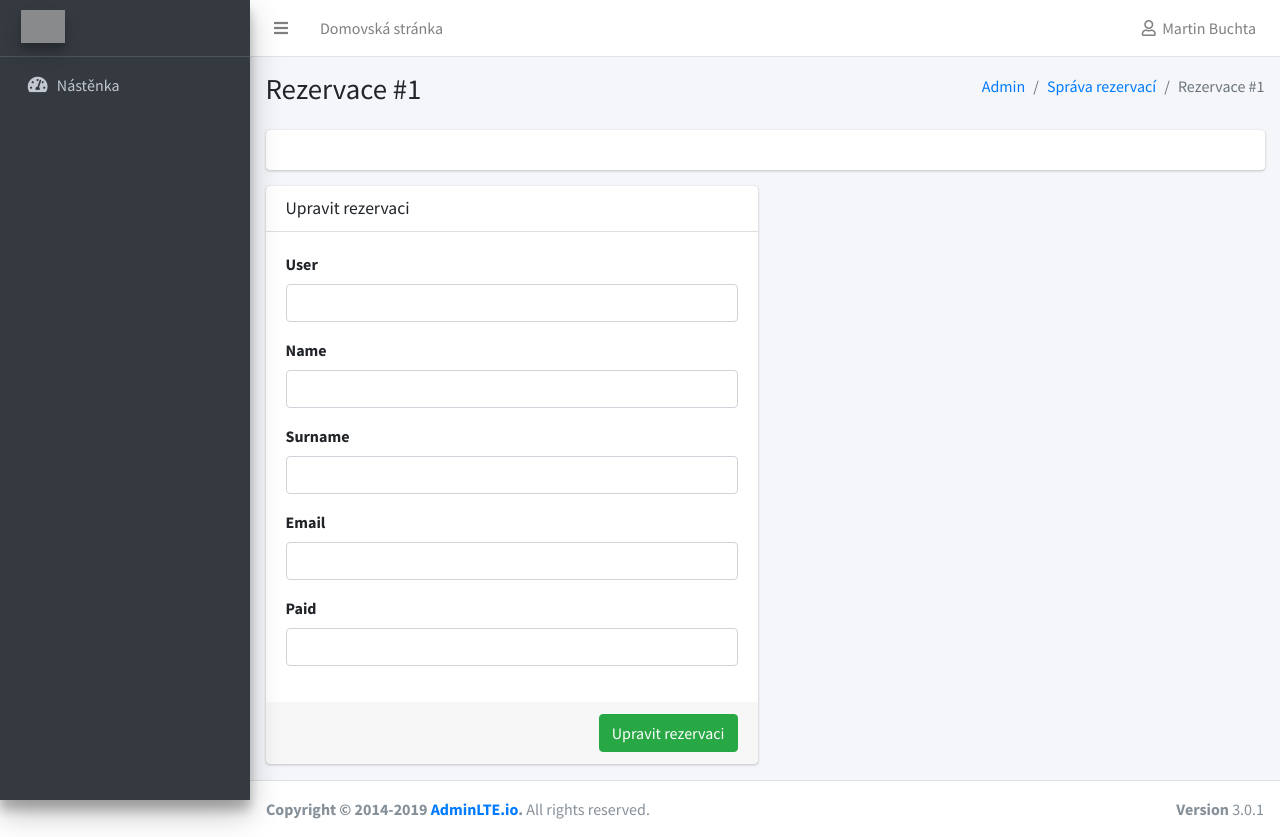
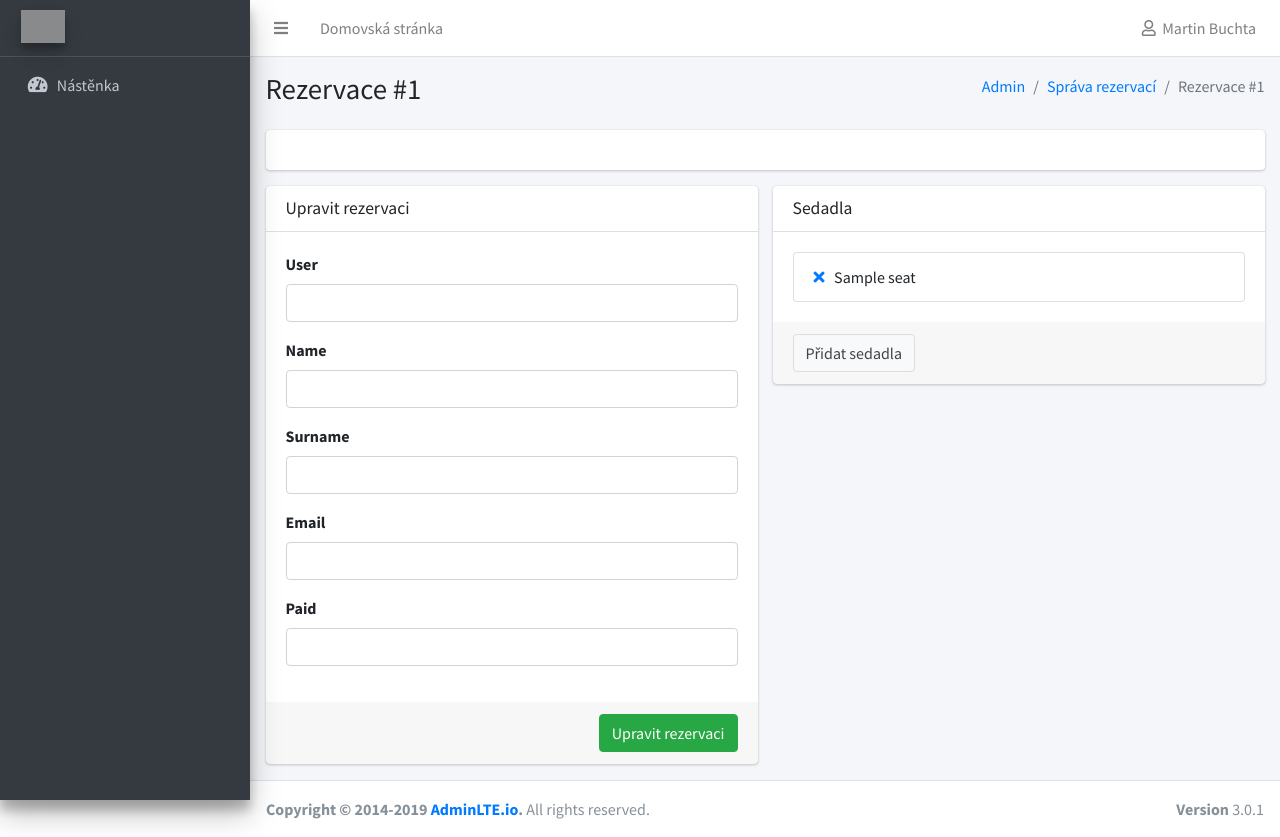
Before and after one commit to martinbuchta/iis, a Symfony app: template templates/pokladni/reservation/edit.html.twig in a window 1280 px wide. Run offline with Twig, Linux system fonts and the light colour scheme; the template is opened without the code that fills it: most values are stand-ins (such as "Sample title", 1, 10 or a date in 2020); form fields are guessed from the names that the template uses; some libraries are stand-ins or nearby versions; grey boxes are pictures that could not be loaded.

Commit message:
Ticket remove

```diff
--- a/src/Entity/Seat.php
+++ b/src/Entity/Seat.php
@@ -50,6 +50,11 @@ class Seat
     {
         $this->tickets = new ArrayCollection();
         $this->hall = $hall;
+    }
+
+    public function __toString()
+    {
+        return 'Řada ' . $this->row . ' / sedadlo ' . $this->number;
     }
 
     /**
--- a/templates/pokladni/reservation/edit.html.twig
+++ b/templates/pokladni/reservation/edit.html.twig
@@ -56,7 +56,52 @@
                         {{ form_end(form) }}
                     </div>
                 </div>
+                <div class="col-lg-6">
+                    <div class="card">
+                        <div class="card-header">
+                            <h3 class="card-title">Sedadla</h3>
+                        </div>
+                        <div class="card-body">
+                            <ul class="list-group">
+                                {% for ticket in reservation.tickets %}
+                                    <li class="list-group-item">
+                                        <a href="{{ url('pokladni_ticket_remove', {'id': ticket.id}) }}" class="remove"
+                                        onclick="return confirm('Opravdu si přejete odstranit sedadlo {{ ticket.seat }} z rezervace?')">
+                                            <i class="fa fa-times"></i>
+                                        </a>&nbsp;
+                                        {{ ticket.seat }}
+                                    </li>
+                                {% endfor %}
+                            </ul>
+                        </div>
+                        <div class="card-footer">
+                            <button type="button" class="btn btn-default" data-toggle="modal" data-target="#exampleModal">
+                                Přidat sedadla
+                            </button>
+                        </div>
+                    </div>
+                </div>
             </div>
         </div>
     </section>
+
+    <div class="modal fade" id="exampleModal" tabindex="-1" role="dialog" aria-labelledby="exampleModalLabel" aria-hidden="true">
+        <div class="modal-dialog" role="document">
+            <div class="modal-content">
+                <div class="modal-header">
+                    <h5 class="modal-title" id="exampleModalLabel">Modal title</h5>
+                    <button type="button" class="close" data-dismiss="modal" aria-label="Close">
+                        <span aria-hidden="true">&times;</span>
+                    </button>
+                </div>
+                <div class="modal-body">
+                    ...
+                </div>
+                <div class="modal-footer">
+                    <button type="button" class="btn btn-secondary" data-dismiss="modal">Close</button>
+                    <button type="button" class="btn btn-primary">Save changes</button>
+                </div>
+            </div>
+        </div>
+    </div>
 {% endblock %}
```
Also changed, not shown: src/Controller/Pokladni/ReservationController.php (+22 -0 lines).
